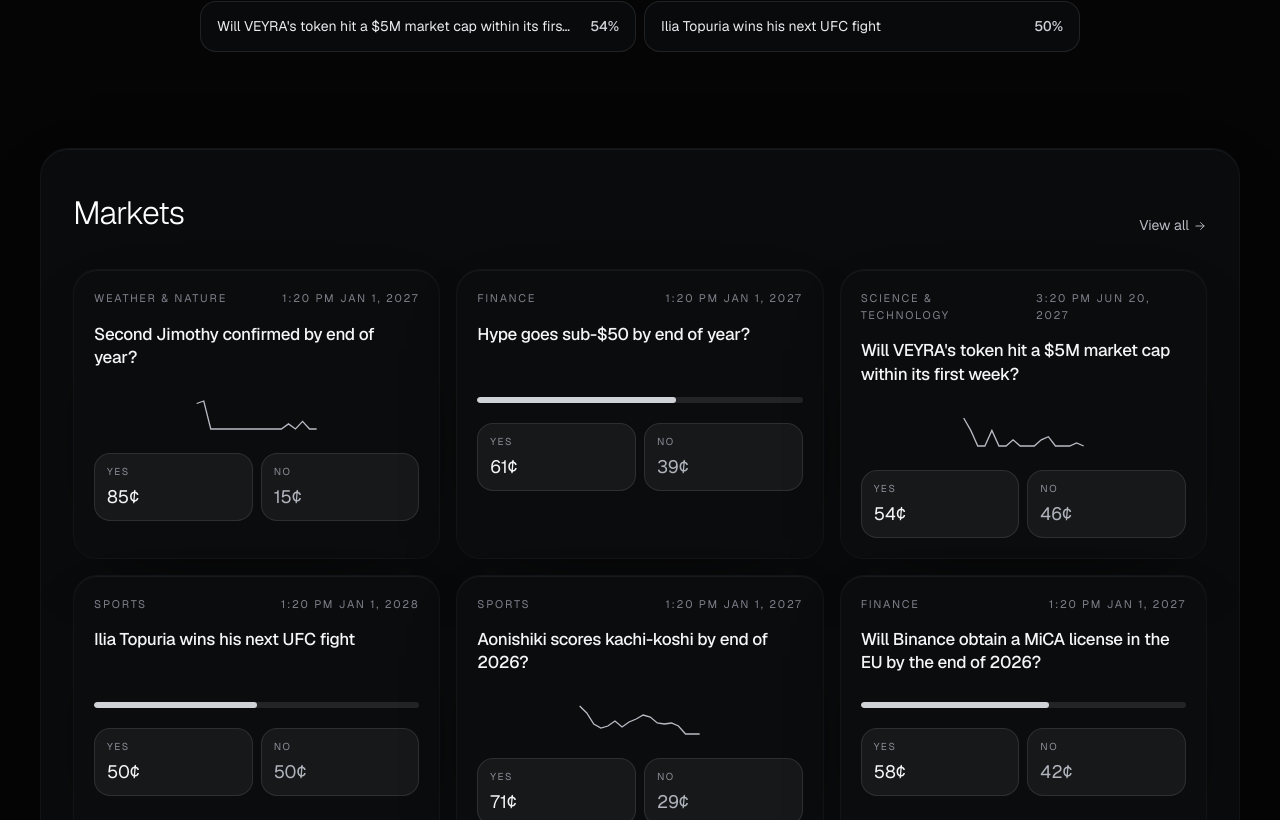
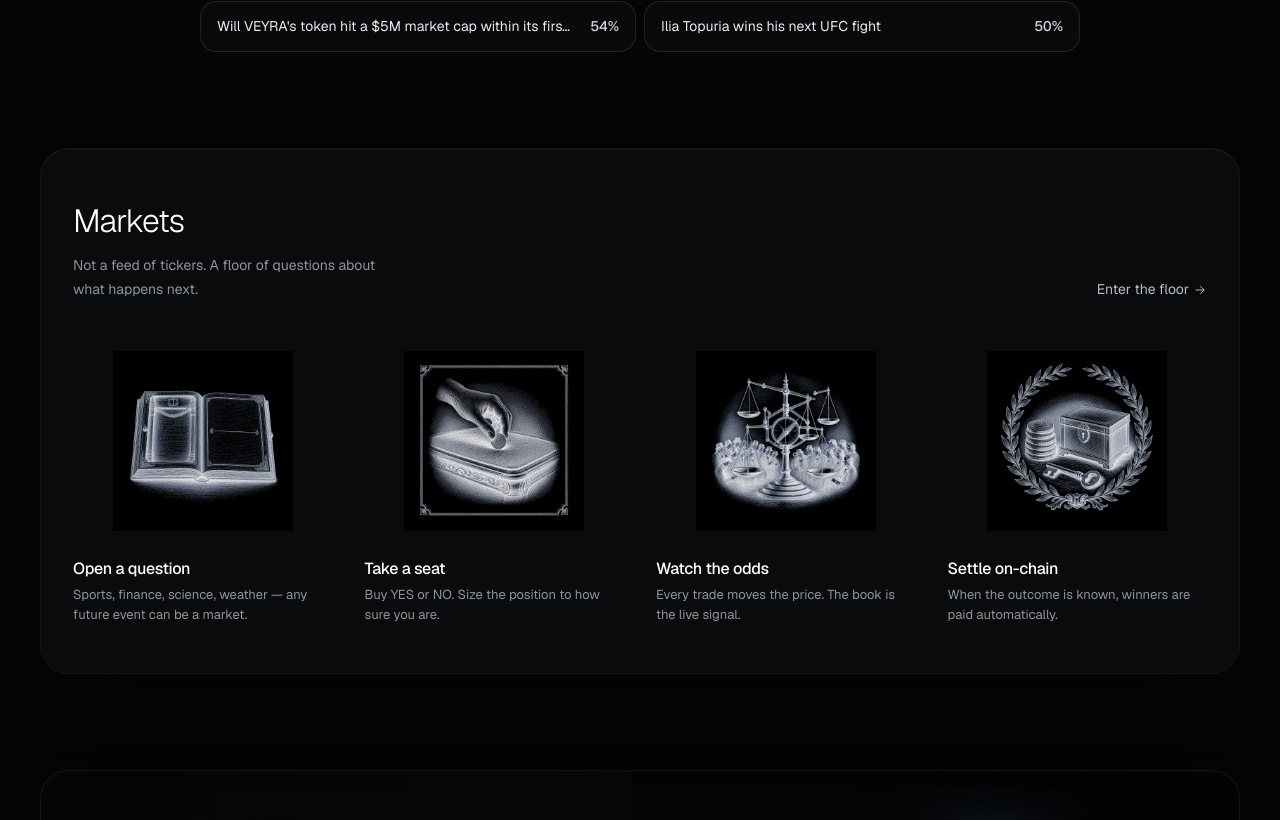
Before and after one commit to Adi101-coder/Veyra_v1, a Next.js app: page / in a window 1280 px wide. Shown: the part 920-1740 px from the top of the page. Built offline with nearby package versions, Linux system fonts and the light colour scheme; no server answers.

Commit message:
added some changes in the landing page

```diff
--- a/src/components/landing/MarketsPreview.tsx
+++ b/src/components/landing/MarketsPreview.tsx
@@ -1,40 +1,79 @@
 "use client";
 
+import Image from "next/image";
 import Link from "next/link";
-import { motion } from "framer-motion";
-import { Stagger } from "@/components/motion";
-import { MarketCard } from "@/components/landing/MarketCard";
+import { Item, Stagger } from "@/components/motion";
 import { IconArrowRight } from "@/components/landing/icons";
-import { coreMarkets } from "@/lib/markets";
+
+const plates = [
+  {
+    src: "/images/rule-market.png",
+    alt: "An open market ledger",
+    title: "Open a question",
+    body: "Sports, finance, science, weather — any future event can be a market.",
+  },
+  {
+    src: "/images/rule-position.png",
+    alt: "A stake being placed",
+    title: "Take a seat",
+    body: "Buy YES or NO. Size the position to how sure you are.",
+  },
+  {
+    src: "/images/rule-discovery.png",
+    alt: "Odds moving with the crowd",
+    title: "Watch the odds",
+    body: "Every trade moves the price. The book is the live signal.",
+  },
+  {
+    src: "/images/rule-settle.png",
+    alt: "Settlement and rewards",
+    title: "Settle on-chain",
+    body: "When the outcome is known, winners are paid automatically.",
+  },
+];
 
 export function MarketsPreview() {
-  const cards = coreMarkets.slice(0, 6);
-
   return (
     <section id="markets" className="relative z-10 scroll-mt-24 px-4 pb-8 sm:px-6 lg:px-10">
-      <Stagger className="landing-card mx-auto max-w-[1280px] rounded-[28px] border border-[#121417] bg-[#0b0c0e]/92 px-5 py-8 backdrop-blur-md sm:px-8 sm:py-10">
-        <div className="mb-8 flex items-end justify-between gap-4">
-          <h2 className="text-[28px] font-light tracking-[-0.03em] text-white sm:text-[32px]">
-            Markets
-          </h2>
-          <motion.div
-            tabIndex={-1}
-            whileHover={{ x: 3 }}
-            transition={{ duration: 0.2 }}
-            className="hidden sm:block"
-          >
+      <Stagger className="landing-card mx-auto max-w-[1280px] rounded-[28px] border border-[#121417] bg-[#0b0c0e]/92 px-5 py-8 backdrop-blur-md sm:px-8 sm:py-12">
+        <div className="mb-10 flex items-end justify-between gap-4">
+          <Item>
+            <h2 className="text-[28px] font-light tracking-[-0.03em] text-white sm:text-[32px]">
+              Markets
+            </h2>
+            <p className="mt-2 max-w-[36ch] text-[14px] leading-6 text-[#8f939c]">
+              Not a feed of tickers. A floor of questions about what happens next.
+            </p>
+          </Item>
+          <Item className="hidden sm:block">
             <Link
               href="/markets"
               className="inline-flex items-center gap-1 text-[14px] text-[#b8bcc4] no-underline hover:text-white"
             >
-              View all
+              Enter the floor
               <IconArrowRight className="h-3.5 w-3.5" />
             </Link>
-          </motion.div>
+          </Item>
         </div>
-        <div className="grid gap-4 sm:grid-cols-2 xl:grid-cols-3">
-          {cards.map((market, index) => (
-            <MarketCard key={market.id} market={market} index={index} />
+        <div className="grid gap-8 sm:grid-cols-2 xl:grid-cols-4">
+          {plates.map((plate) => (
+            <Item key={plate.title}>
+              <Link href="/markets" className="group block no-underline">
+                <div className="flex h-[200px] items-center justify-center">
+                  <Image
+                    src={plate.src}
+                    alt={plate.alt}
+                    width={280}
+                    height={280}
+                    className="h-[180px] w-auto object-contain invert"
+                  />
+                </div>
+                <h3 className="mt-4 text-[16px] font-medium tracking-[-0.02em] text-white group-hover:text-[#e8eaee]">
+                  {plate.title}
+                </h3>
+                <p className="mt-1 text-[13px] leading-5 text-[#8f939c]">{plate.body}</p>
+              </Link>
+            </Item>
           ))}
         </div>
       </Stagger>
```
